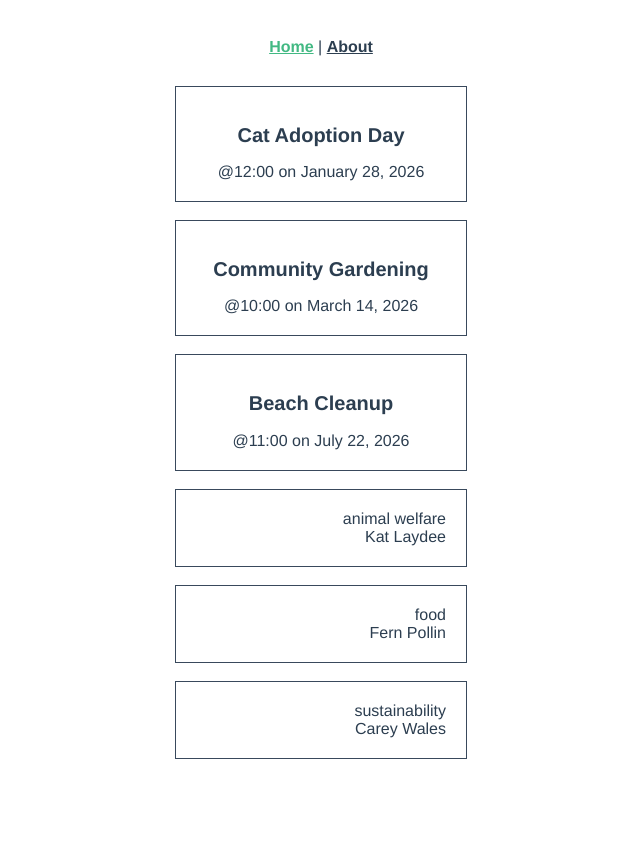
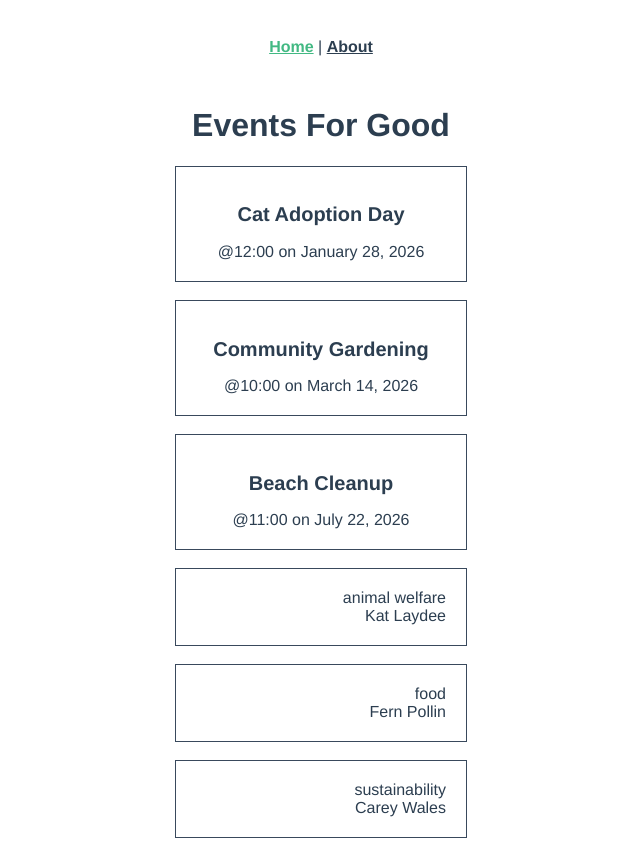
Before and after one commit to lold7/share_lab_frontend, a Vue app: page / in a window 1280 px wide. Shown: the top 854 px of the page, without its empty margins (319-959 px from the left). Before the commit the page ends 800 px from the top, so only its background shows below. Built offline with nearby package versions, Linux system fonts and the light colour scheme; the HTML template or start-up script is replaced by a standard one.

Commit message:
lab2: 9 move title to HomeView

```diff
--- a/src/views/HomeView.vue
+++ b/src/views/HomeView.vue
@@ -41,6 +41,7 @@ const events = ref<Event[]>([
 </script>
 
 <template>
+  <h1>Events For Good</h1>
   <div class="events">
     <EventCard v-for="event in events" :key="event.id" :event="event" />
     <EventMeta v-for="event in events" :key="event.id" :event="event" />
```
